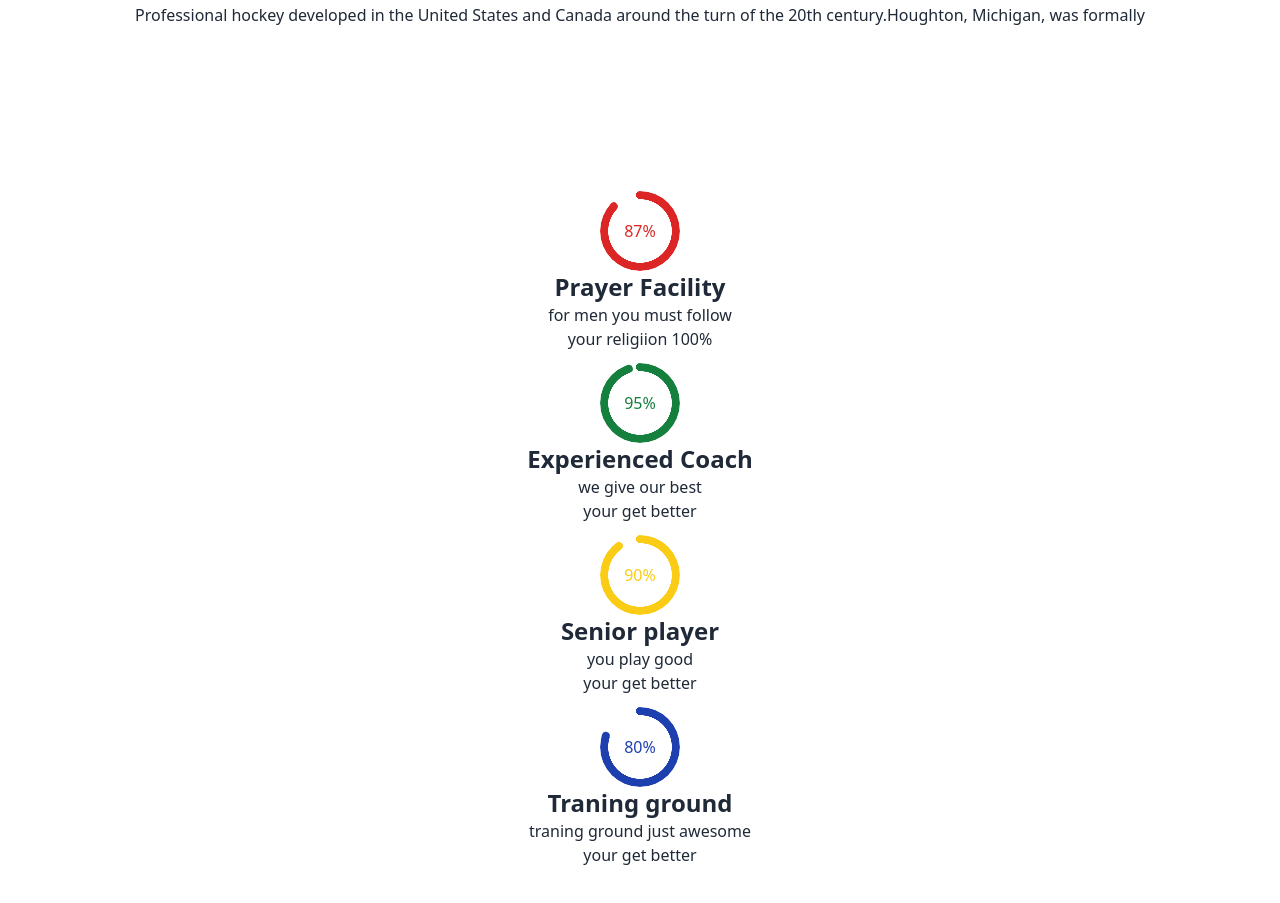
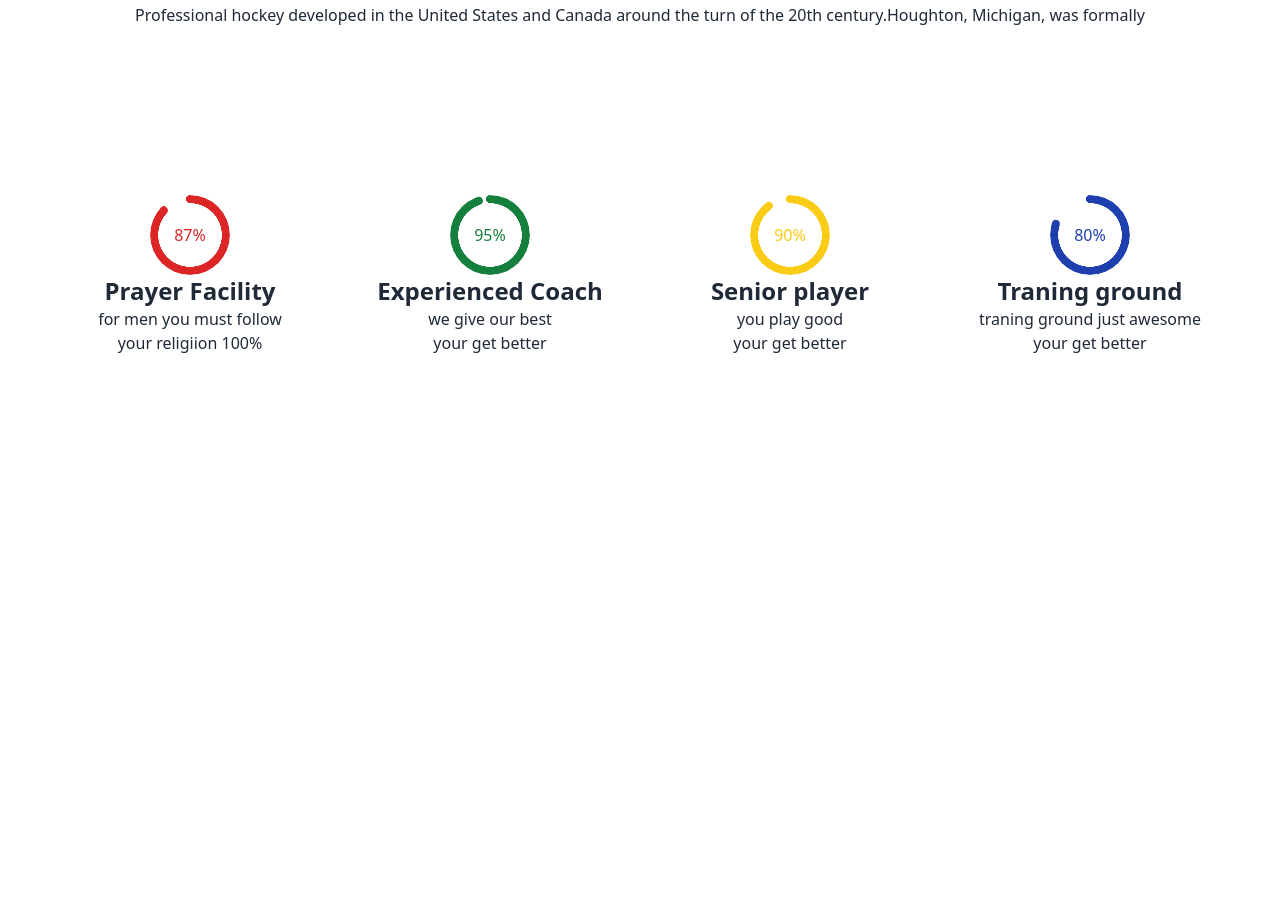
Before and after one commit to nafis200/assignment-3, a plain HTML site: page index.html in a window 1280 px wide. Shown: the part 836-1739 px from the top of the page. After the commit the page ends 1231 px from the top, so only its background shows below. Drawn offline with nearby package versions, Linux system fonts and the light colour scheme.

Commit message:
eigth commit

```diff
--- a/index.html
+++ b/index.html
@@ -111,23 +111,23 @@
           </div>
         </section>
         <section>
-           <div class="text-center">
-            <div class="mt-3">
+           <div class="text-center lg:grid lg:grid-cols-4">
+            <div class="mt-4">
               <div class="radial-progress text-[#dc2626] " style="--value:87;" role="decreasesbar">87%</div>
                <h1 class="text-2xl font-extrabold">Prayer Facility</h1>
                <p class="font-manrope">for men you must follow <br> your religiion 100%</p>
             </div>
-            <div class="mt-3">
+            <div class="mt-4">
               <div class="radial-progress text-[#15803d]" style="--value:95;" role="decreasesbar">95%</div>
               <h1 class="text-2xl font-extrabold">Experienced Coach</h1>
               <p class="font-manrope">we give our best <br> your get better</p>
             </div>
-           <div class="mt-3">
+           <div class="mt-4">
             <div class="radial-progress text-[#facc15]" style="--value:90;" role="decreasesbar">90%</div>
             <h1 class="text-2xl font-extrabold">Senior player</h1>
             <p class="font-manrope">you play good <br> your get better</p>
            </div>
-            <div class="mt-3">
+            <div class="mt-4">
               <div class="radial-progress text-[#1e40af]" style="--value:80;" role="decreasesbar">80%</div>
               <h1 class="text-2xl font-extrabold"> <h1 class="text-2xl font-extrabold">Traning ground</h1>
               <p class="font-manrope">traning ground just awesome <br> your get better</p></h1>
```
